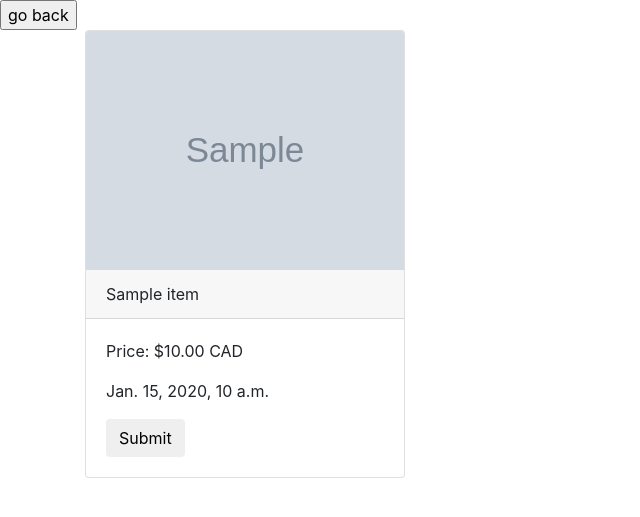
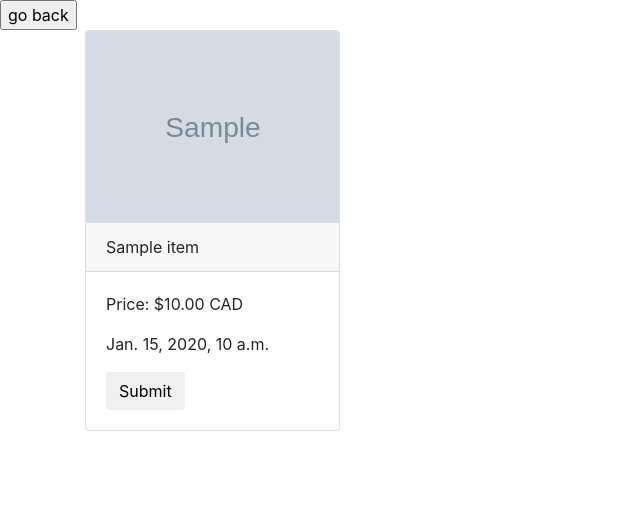
Before and after one commit to ajfidan/itemsearch, a Django app: template itemsearchapp/templates/dbresults.html in a window 1280 px wide. Shown: the part 56-573 px from the top of the page, without its empty margins (0-640 px from the left). Run offline with Django 3.2, Linux system fonts and the light colour scheme; the template is opened without the code that fills it: values that come from a table or form of the project are taken from there, others are empty; tables that the repository leaves empty hold one stand-in row (values such as "Sample post"); grey boxes marked "Sample" are stand-in pictures; some libraries are stand-ins or nearby versions.

Commit message:
added static folder for css override

```diff
--- /dev/null
+++ b/itemsearchapp/static/custom.css
@@ -0,0 +1,5 @@
+.card-img-top {
+    width: 100%;
+    height: 15vw;
+    object-fit: cover;
+}
--- a/itemsearchapp/templates/base.html
+++ b/itemsearchapp/templates/base.html
@@ -11,6 +11,9 @@
         <title>Contacts</title>
 
         <link rel="stylesheet" href="https://maxcdn.bootstrapcdn.com/bootstrap/4.0.0/css/bootstrap.min.css" integrity="sha384-Gn5384xqQ1aoWXA+058RXPxPg6fy4IWvTNh0E263XmFcJlSAwiGgFAW/dAiS6JXm" crossorigin="anonymous">
+
+        {% load static %}
+        <link rel="stylesheet" type="text/css" href="{% static 'custom.css' %}" >
 
     </head>
 
--- a/itemsearchapp/templates/dbresults.html
+++ b/itemsearchapp/templates/dbresults.html
@@ -10,7 +10,7 @@
     <div class="row">
         {% for i in items %}
 
-        <div class="col-md-4 d-flex">
+        <div class="col-lg-3 d-flex align-items-stretch">
             <div class="card" style="width: 20rem;">
                 <img class="card-img-top" src="{{ i.image_url }}" alt="Card image cap">
                 <div class="card-header">
--- a/itemsearchapp/templates/pricehistory.html
+++ b/itemsearchapp/templates/pricehistory.html
@@ -2,6 +2,7 @@
 
 {% block page_content %}
 
+<div class="container-fluid d-flex">
     <div class="row justify-content-center">
 
         <form action="{% url 'price_history' %}" method="POST">
@@ -26,4 +27,7 @@
         <img src="data: image/png;base64, {{ graphic }}" alt="">
 
     </div>
+
+</div>
+
 {% endblock %}
```
Lines whose indentation alone changed are shown as unchanged.
